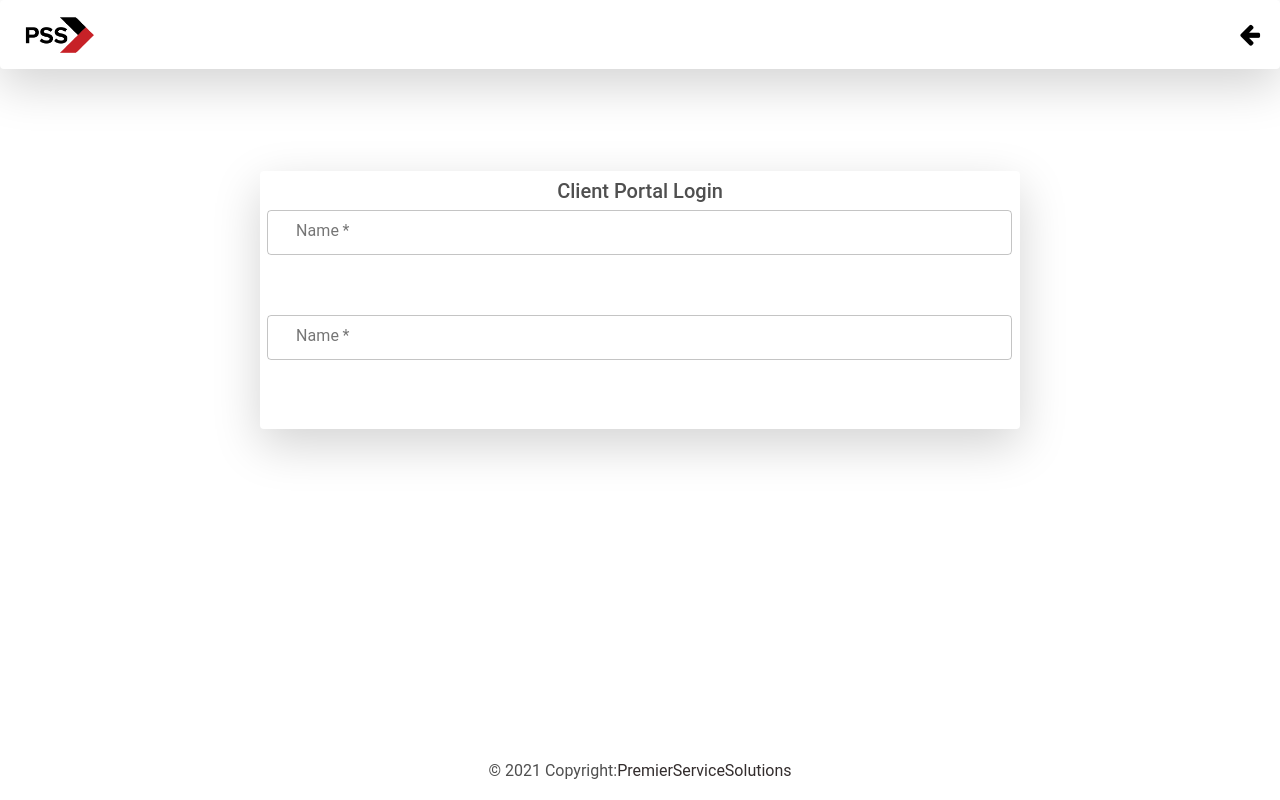
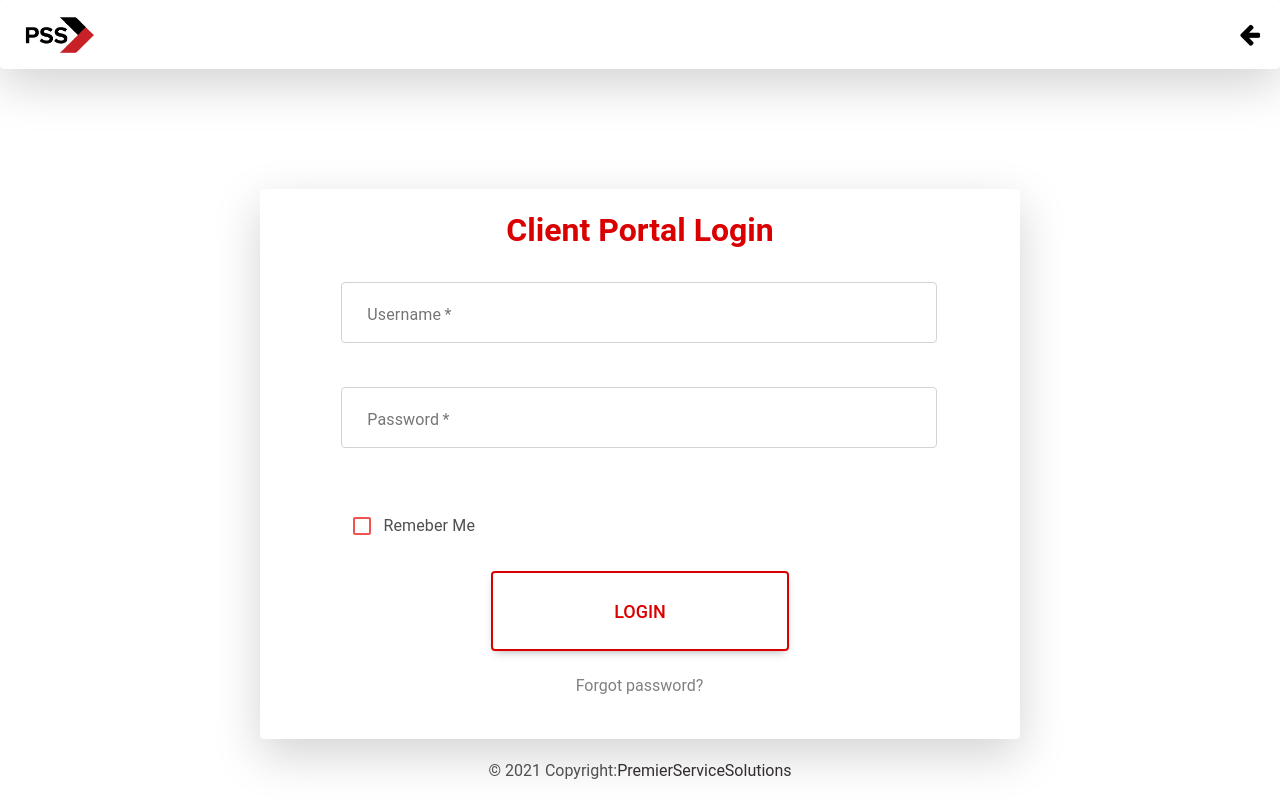
Before and after one commit to kylecharlesbotha/SEN381-Project, a React (Create React App) app in the folder Web App/Client/: page /ClientPortal in a window 1280 px wide. Built offline with nearby package versions, Linux system fonts and the light colour scheme.

Commit message:
Finished Client Portal

```diff
--- a/Web App/Client/src/components/ClientPortal/ClientPortal.css
+++ b/Web App/Client/src/components/ClientPortal/ClientPortal.css
@@ -2,8 +2,21 @@
   color: black;
   font-size: x-large;
 }
-.container {
-  margin-top: 8%;
+.logincont {
+  margin-top: 15vh;
+}
+.logincont h5 {
+  color: rgb(218, 0, 0);
+  font-weight: 600;
+  font-size: xx-large;
+  margin-top: 2%;
+  margin-bottom: 5%;
+}
+
+.logincont button {
+  border: 2px solid rgb(218, 0, 0);
+  color: rgb(218, 0, 0);
+  font-size: large;
 }
 
 .footer {
@@ -11,3 +24,33 @@
   bottom: 0;
   width: 100%;
 }
+
+.lblHeader label {
+  background-color: white;
+  padding-left: 2%;
+  padding-right: 2%;
+}
+
+.formin {
+  margin-left: 10%;
+}
+.inputboxes {
+  width: 80%;
+}
+
+.btnsignin {
+  margin-bottom: 3%;
+  width: 40%;
+  height: 15%;
+}
+
+.chk CheckBox {
+  color: red;
+}
+.forgotlink {
+  color: gray;
+}
+
+.forgotlink:hover {
+  color: red;
+}
--- a/Web App/Client/src/components/ClientPortal/ClientPortal.js
+++ b/Web App/Client/src/components/ClientPortal/ClientPortal.js
@@ -1,9 +1,45 @@
 import Aux from "../../hoc/Auxillary";
+import { withStyles } from "@material-ui/core/styles";
+import { red } from "@material-ui/core/colors";
 import "./ClientPortal.css";
 import Logo from "../../assets/images/PSSLogo.png";
 import React from "react";
 import { NavLink } from "react-router-dom";
 import TextField from "@material-ui/core/TextField";
+import FormControlLabel from "@material-ui/core/FormControlLabel";
+import Checkbox from "@material-ui/core/Checkbox";
+
+const RedCheckbox = withStyles({
+  root: {
+    color: red[400],
+    "&$checked": {
+      color: red[600],
+    },
+  },
+  checked: {},
+})((props) => <Checkbox color="default" {...props} />);
+
+const CssTextField = withStyles({
+  root: {
+    "& label.Mui-focused": {
+      color: "rgb(218,0,0)",
+    },
+    "& .MuiInput-underline:after": {
+      borderBottomColor: "rgb(218,0,0)",
+    },
+    "& .MuiOutlinedInput-root": {
+      "& fieldset": {
+        borderColor: "lightgray",
+      },
+      "&:hover fieldset": {
+        borderColor: "black",
+      },
+      "&.Mui-focused fieldset": {
+        borderColor: "rgb(218,0,0)",
+      },
+    },
+  },
+})(TextField);
 
 const ClientPortal = (props) => {
   return (
@@ -20,33 +56,58 @@ const ClientPortal = (props) => {
           ></NavLink>
         </div>
       </nav>
-      <div className="container">
+      <div className="container logincont">
         <div className="row justify-content-center">
-          <div className="col-md-8 justify-content-center text-center bg-light shadow-lg p-2 mb-2 bg-white rounded">
+          <div className="col-md-8 text-center bg-light shadow-lg p-2 mb-2 bg-white rounded">
             <h5>Client Portal Login</h5>
             <div className="input-group mb-3">
-              <div className="input-group-prepend"></div>
-              <TextField
+              <div className="input-group-prepend formin"></div>
+              <CssTextField
                 id="filled-basic"
-                label="Name"
+                label="Username"
                 variant="outlined"
-                className="form-control lblHeader"
-                size="small"
+                className="lblHeader inputboxes"
+                size="medium"
                 required
                 color="secondary"
               />
             </div>
-            <div className="input-group mb-3">
+            <div className="input-group mb-0">
+              <div className="input-group-prepend formin"></div>
+              <CssTextField
+                className="lblHeader inputboxes"
+                label="Password"
+                variant="outlined"
+                size="medium"
+                required
+                type="password"
+                id="custom-css-outlined-input"
+              />
+            </div>
+            <div className="input-group mb-0">
+              <div className="input-group-prepend formin"></div>
+              <FormControlLabel
+                control={<RedCheckbox name="chkRemeberme" />}
+                label="Remeber Me"
+                className="chk"
+              />
+            </div>
+            <button
+              type="button"
+              className="btn btnsignin justify-content-center"
+              color="#ff5c5c"
+            >
+              Login
+            </button>
+            <div className="input-group justify-content-center">
               <div className="input-group-prepend"></div>
-              <TextField
-                id="filled-basic"
-                label="Name"
-                variant="outlined"
-                className="form-control lblHeader"
-                size="small"
-                required
-                color="secondary"
-              />
+              <a
+                href="https://google.com"
+                variant="body2"
+                className="forgotlink"
+              >
+                Forgot password?
+              </a>
             </div>
           </div>
         </div>
--- a/Web App/Client/src/components/Home/Footer/Footer.js
+++ b/Web App/Client/src/components/Home/Footer/Footer.js
@@ -120,7 +120,7 @@ const Footer = () => {
             </div>
           </div>
         </section>
-        <div className="footer">
+        <div className="footer1">
           <div className="text-center p-3">
             © 2021 Copyright:
             <a
--- a/Web App/Client/src/components/Home/Navigation/Navigation.js
+++ b/Web App/Client/src/components/Home/Navigation/Navigation.js
@@ -5,7 +5,7 @@ import Box from "@material-ui/core/Box";
 import Logo from "../../../assets/images/PSSLogo.png";
 const Navigation = (props) => {
   return (
-    <Typography component="Div">
+    <Typography component="div">
       <Box>
         <nav className="navbar navbar-expand-lg navbar-light bg-light shadow-lg p-2 mb-2 bg-white rounded">
           <div className="container-fluid">
```
